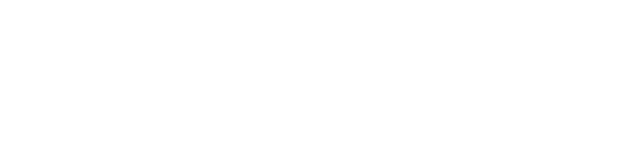
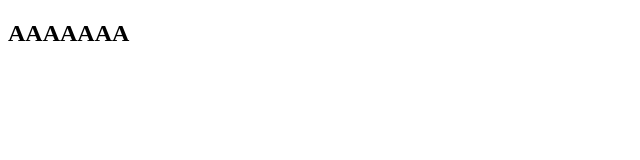
Before and after one commit to van4ngel/TesteBranch, a plain HTML site: page index.html in a window 1280 px wide. Shown: the whole page, without its empty margins (0-640 px from the left). Drawn offline with Linux system fonts and the light colour scheme.

Commit message:
COMMIT NO CONTEUDO

```diff
--- a/index.html
+++ b/index.html
@@ -8,6 +8,6 @@
     </title>
 </head>
 <body>
-
+    <h2>AAAAAAA</h2>
 </body>
 </html>
```
